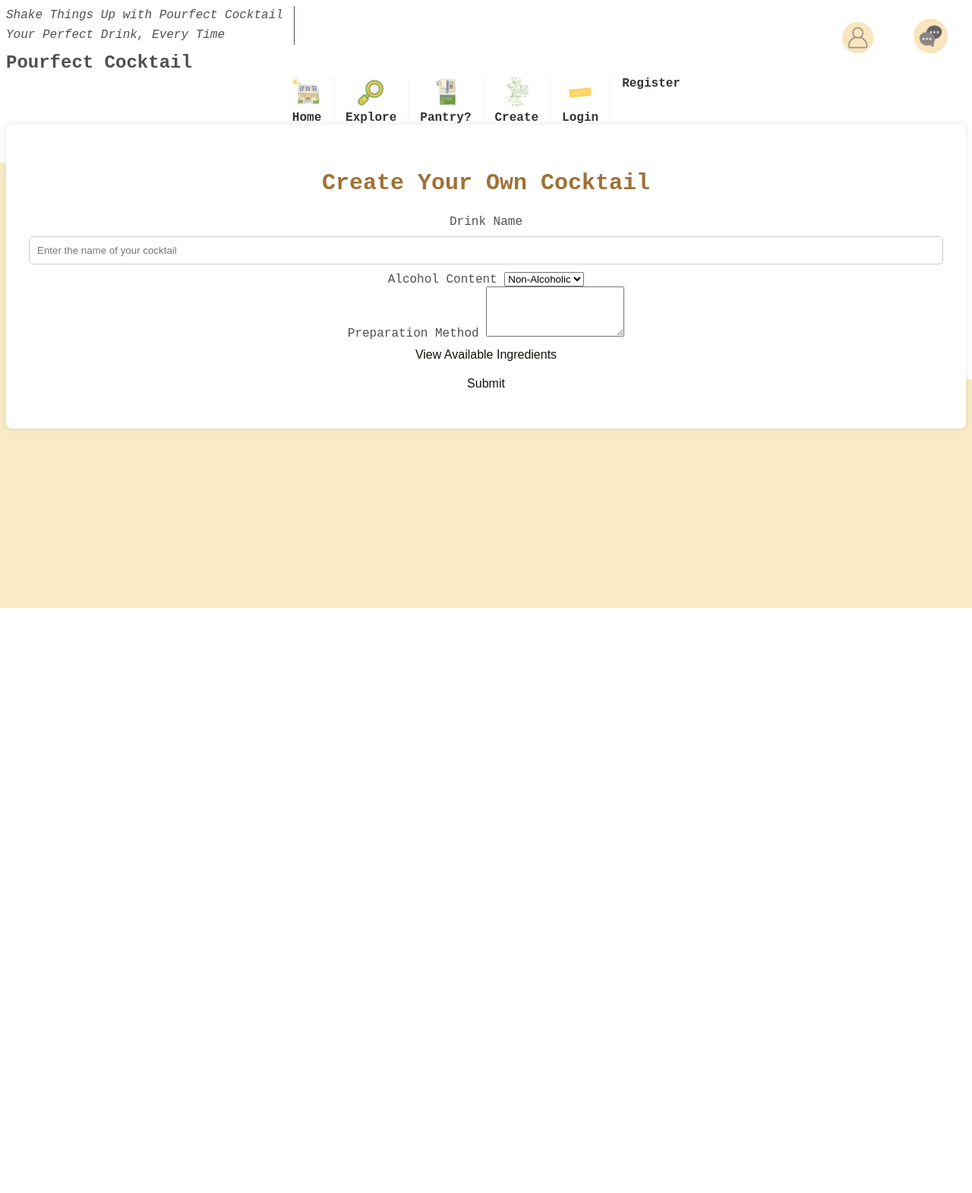
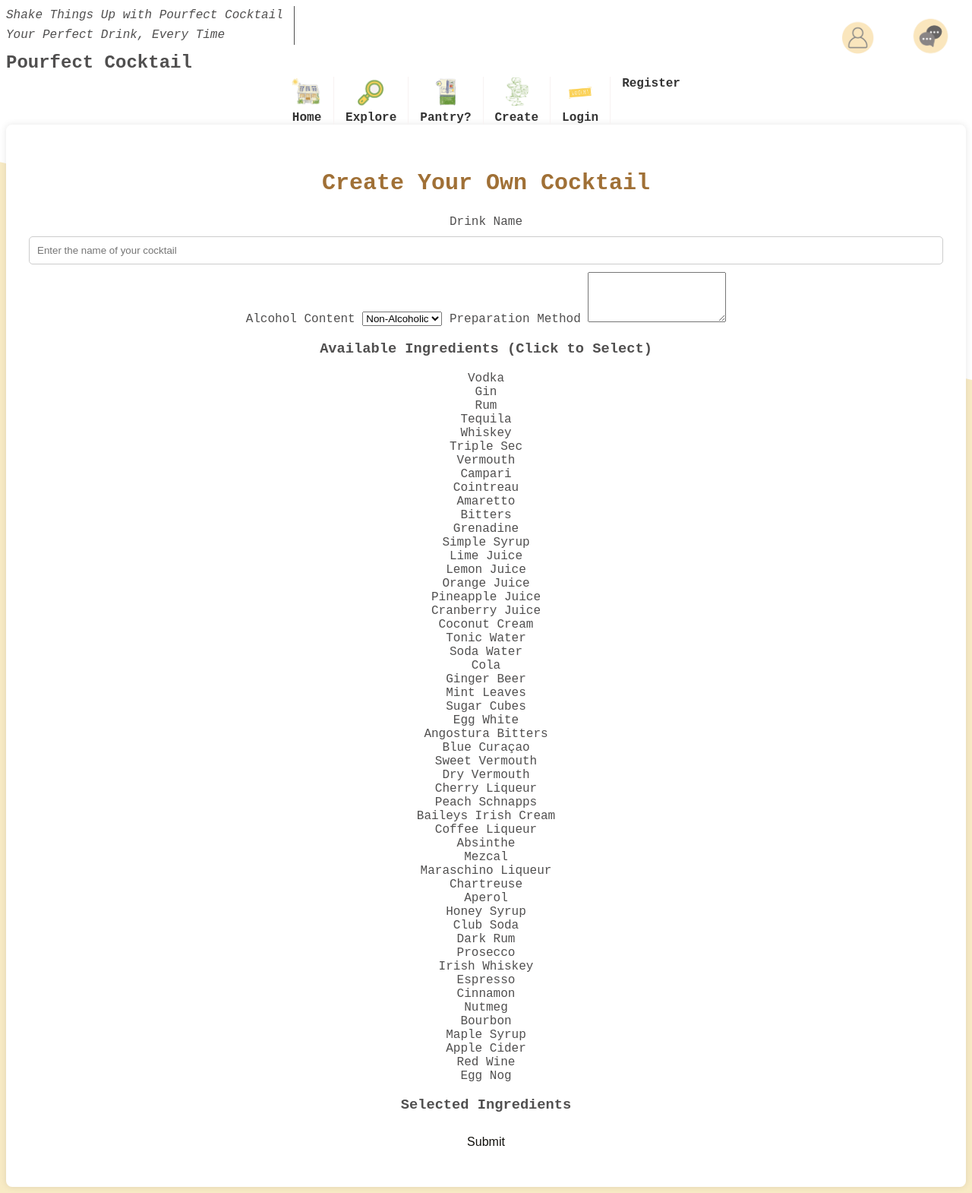
Before and after one commit to cs-ucc-ie/Team-15, a Flask app: page /creation.html in a window 1280 px wide. Shown: the whole page at 76% size. Before the commit the page ends 800 px from the top, so only its background shows below. Run offline with Flask 3, Linux system fonts and the light colour scheme; data comes from the database, SQL or seed files in the repository.

Commit message:
Added creation page utilitiee + a lot of changes in the htmls + added session alerts

```diff
--- a/db.sql
+++ b/db.sql
@@ -14,7 +14,7 @@ CREATE TABLE IF NOT EXISTS cocktails (
     alcohol_content INTEGER NOT NULL,
     recipe_by TEXT NOT NULL
 );
-
+ALTER TABLE cocktails ADD COLUMN method TEXT NOT NULL DEFAULT '';
 ALTER TABLE cocktails ADD COLUMN created_by INTEGER NOT NULL DEFAULT 1;
 
 CREATE TABLE IF NOT EXISTS ingredients (
@@ -202,3 +202,6 @@ SELECT name FROM ingredients;
 
 
 SELECT * FROM cocktails ORDER BY popularity/reviews_number DESC;
+
+SELECT * FROM cocktail_ingredients;
+SELECT * FROM cocktails;
--- a/main.py
+++ b/main.py
@@ -30,7 +30,6 @@ def register():
         email = request.form["email"]
         password = request.form["password"]
         dob = request.form["dob"]
-        print(username,email,password)
         db = get_db()
         existing_user = db.execute("SELECT * FROM users WHERE email = ?", (email,)).fetchone()
 
@@ -133,7 +132,7 @@ def get_cocktails():
     selected_ingredients = request.json.get("ingredients", [])
 
     if not selected_ingredients:
-        return jsonify([])  # No ingredients selected
+        return jsonify([])  #No ingredients selected
 
     db = get_db()
     placeholders = ",".join("?" * len(selected_ingredients))
@@ -146,8 +145,6 @@ def get_cocktails():
         GROUP BY c.id
         HAVING COUNT(DISTINCT ci.ingredient_id) >= ?
     """
-
-    print("Selected Ingredients:", selected_ingredients)  # Debugging print
 
     cocktails = db.execute(query, selected_ingredients + [len(selected_ingredients)]).fetchall()
 
@@ -163,12 +160,24 @@ def creation():
         method = request.form['method']
         recipe_by = session.get('username', 'Anonymous')
 
-        selected_ingredients = request.form.get('selected_ingredients', '')
+        #Get ingredients ids
+        selected_ingredient_ids = request.form.get('selected_ingredients', '')
+        selected_ingredient_ids = [int(i) for i in selected_ingredient_ids.split(',') if i.isdigit()]
 
-        db.execute(
-            "INSERT INTO cocktails (name, image, popularity, reviews_number, alcohol_content, recipe_by, ingredients) VALUES (?, '', 5, 1, ?, ?, ?)",
-            (name, alcohol_content, recipe_by, selected_ingredients)
+        #Insert into cocktails table
+        cursor = db.execute(
+            "INSERT INTO cocktails (name, image, popularity, reviews_number, alcohol_content, recipe_by, method) VALUES (?, '', 5, 1, ?, ?, ?)",
+            (name, alcohol_content, recipe_by, method)
         )
+        cocktail_id = cursor.lastrowid
+
+        #Insert into cocktail_ingredients table
+        for ingredient_id in selected_ingredient_ids:
+            db.execute(
+                "INSERT INTO cocktail_ingredients (cocktail_id, ingredient_id) VALUES (?, ?)",
+                (cocktail_id, ingredient_id)
+            )
+
         db.commit()
         flash("Cocktail added successfully!", "success")
         return redirect(url_for('explore'))
--- a/templates/creation.html
+++ b/templates/creation.html
@@ -5,70 +5,67 @@
     <meta name="viewport" content="width=device-width, initial-scale=1.0">
     <link rel="stylesheet" href="{{ url_for('static', filename='styles.css') }}">
     <title>Create a Cocktail</title>
-    <style>
-        .ingredient-container {
-            position: relative;
-            display: inline-block;
-            width: 100%;
-        }
-
-        #ingredientList {
-            display: none;
-            position: absolute;
-            background-color: white;
-            border: 1px solid #ccc;
-            padding: 10px;
-            max-height: 200px;
-            overflow-y: auto;
-            width: 100%;
-            box-sizing: border-box;
-            z-index: 10;
-        }
-
-        #ingredientButton {
-            width: 100%;
-        }
-
-        #ingredientButton:focus + #ingredientList,
-        #ingredientList:hover {
-            display: block;
-        }
-    </style>
 </head>
 
 <body>
-    <!-- Nav Bar -->
     {% include 'navbar.html' %}
+
 
     <div class="beverage-creation-container">
         <h2>Create Your Own Cocktail</h2>
         <form action="{{ url_for('creation') }}" method="POST">
             <label for="name">Drink Name</label>
             <input type="text" id="name" name="name" placeholder="Enter the name of your cocktail" required>
-            <br>
+
             <label for="alcohol_content">Alcohol Content</label>
             <select id="alcohol_content" name="alcohol_content" required>
                 <option value="0">Non-Alcoholic</option>
                 <option value="1">Alcoholic</option>
             </select>
-            <br>
+
             <label for="method">Preparation Method</label>
             <textarea id="method" name="method" rows="4" required></textarea>
-            <br>
 
             <div class="ingredient-container">
-                <button type="button" id="ingredientButton">View Available Ingredients</button>
+                <h3>Available Ingredients (Click to Select)</h3>
                 <div id="ingredientList">
-                    <ul>
-                        {% for ingredient in ingredients %}
-                            <li>{{ ingredient.name }}</li>
-                        {% endfor %}
-                    </ul>
+                    {% for ingredient in ingredients %}
+                        <div class="ingredient-item" onclick="toggleIngredient({{ ingredient.id }}, '{{ ingredient.name }}')">
+                            {{ ingredient.name }}
+                        </div>
+                    {% endfor %}
                 </div>
+
+                <h3>Selected Ingredients</h3>
+                <div id="selectedIngredientsList"></div>
+
+                <!-- Hidden Input to Send Selected Ingredients -->
+                <input type="hidden" name="selected_ingredients" id="selectedIngredientsInput">
             </div>
-            <br>
+
             <button type="submit">Submit</button>
         </form>
     </div>
+
+    <script>
+        let selectedIngredients = [];
+
+        function toggleIngredient(id, name) {
+            const index = selectedIngredients.findIndex(ing => ing.id === id);
+            if (index > -1) {
+                selectedIngredients.splice(index, 1);
+            } else {
+                selectedIngredients.push({ id, name });
+            }
+            updateUI();
+        }
+
+        function updateUI() {
+            document.getElementById("selectedIngredientsList").innerHTML =
+                selectedIngredients.map(ing => `<li onclick="toggleIngredient(${ing.id}, '${ing.name}')">${ing.name}</li>`).join("");
+
+            document.getElementById("selectedIngredientsInput").value = selectedIngredients.map(ing => ing.id).join(",");
+        }
+    </script>
 </body>
 </html>
--- a/templates/navbar.html
+++ b/templates/navbar.html
@@ -28,18 +28,36 @@
     <div class="main-nav">
         <nav>
             <ul>
-                <li><a href="homepage.html"><img src="/static/home.png" alt="Home Image"> Home</a></li>
-                <li><a href="explore.html"><img src="/static/search.png" alt="Explore"> Explore</a></li>
-                <li><a href="pantry.html"><img src="/static/pantry.png" alt="Pantry"> Pantry?</a></li>
-                <li><a href="creation.html"><img src="/static/bev.png" alt="Create"> Create</a></li>
+                <li><a href="{{ url_for('homepage') }}"><img src="{{ url_for('static', filename='home.png') }}" alt="Home Image"> Home</a></li>
+                <li><a href="{{ url_for('explore') }}"><img src="{{ url_for('static', filename='search.png') }}" alt="Explore"> Explore</a></li>
+                <li><a href="{{ url_for('pantry') }}"><img src="{{ url_for('static', filename='pantry.png') }}" alt="Pantry"> Pantry?</a></li>
+                <li><a href="{{ url_for('creation') }}"><img src="{{ url_for('static', filename='bev.png') }}" alt="Create"> Create</a></li>
 
                 {% if session.user_id %}
-                    <li><a href="{{ url_for('logout') }}"><img src="/static/logout.png" alt="Logout"> Logout</a></li>
+                    <li><a href="{{ url_for('logout') }}"><img src="{{ url_for('static', filename='logout.png') }}" alt="Logout"> Logout</a></li>
                 {% else %}
-                    <li><a href="{{ url_for('login') }}"><img src="/static/login.png" alt="Login"> Login</a></li>
+                    <li><a href="{{ url_for('login') }}"><img src="{{ url_for('static', filename='login.png') }}" alt="Login"> Login</a></li>
                     <li><a href="{{ url_for('register') }}">Register</a></li>
                 {% endif %}
             </ul>
         </nav>
     </div>
+
+    <div id="flash-messages">
+        {% for message in get_flashed_messages() %}
+            <div class="alert alert-warning alert-dismissible fade show" role="alert">
+                {{ message}}
+                <button type="button" class="btn-close" data-bs-dismiss="alert" aria-label="Close"></button>
+            </div>
+        {% endfor %}
+    </div>
+
+    <script>
+        setTimeout(() => {
+            document.querySelectorAll("#flash-messages .alert").forEach(alert => {
+                alert.style.display = "none";
+            });
+        }, 3000);
+    </script>
+
 </section>
```
Also changed, not shown: db.db.
